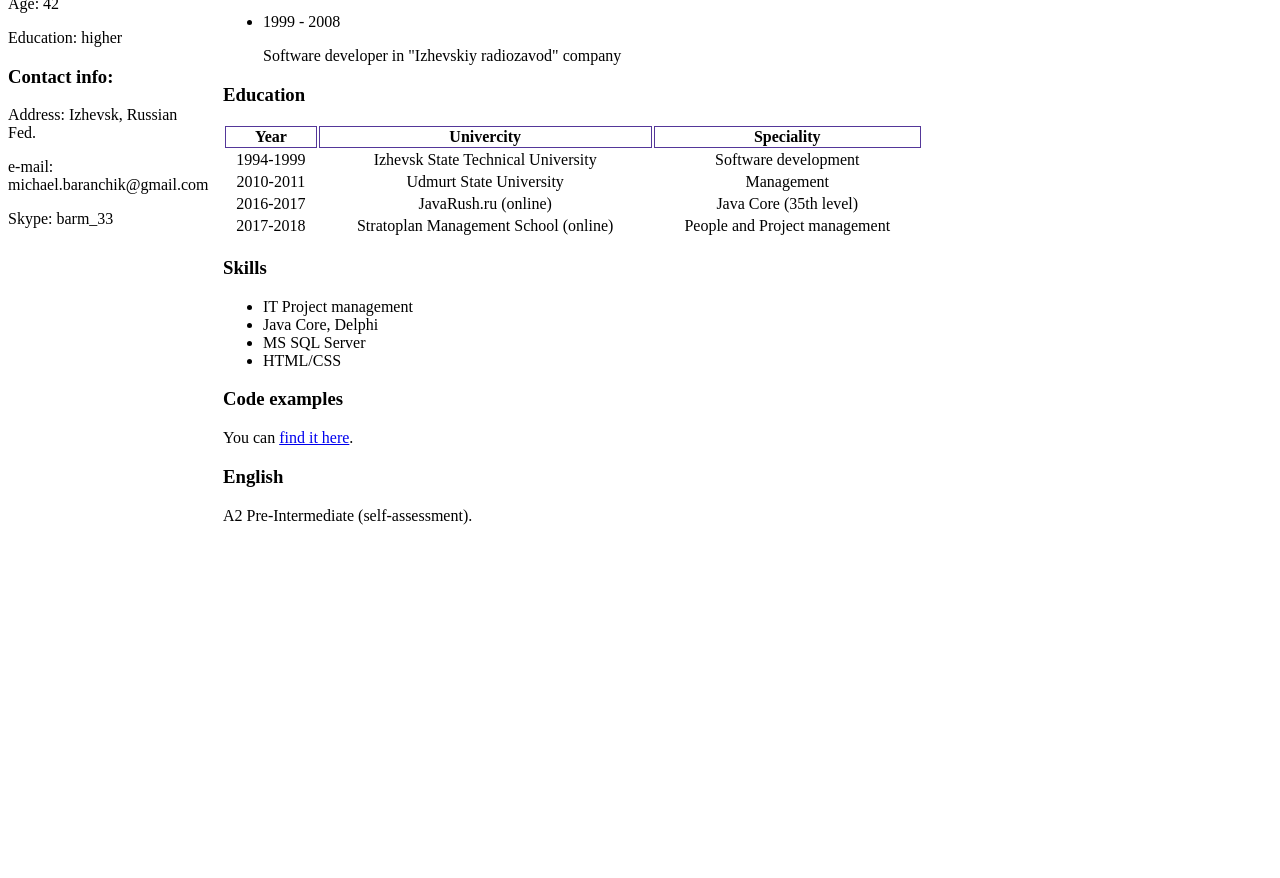
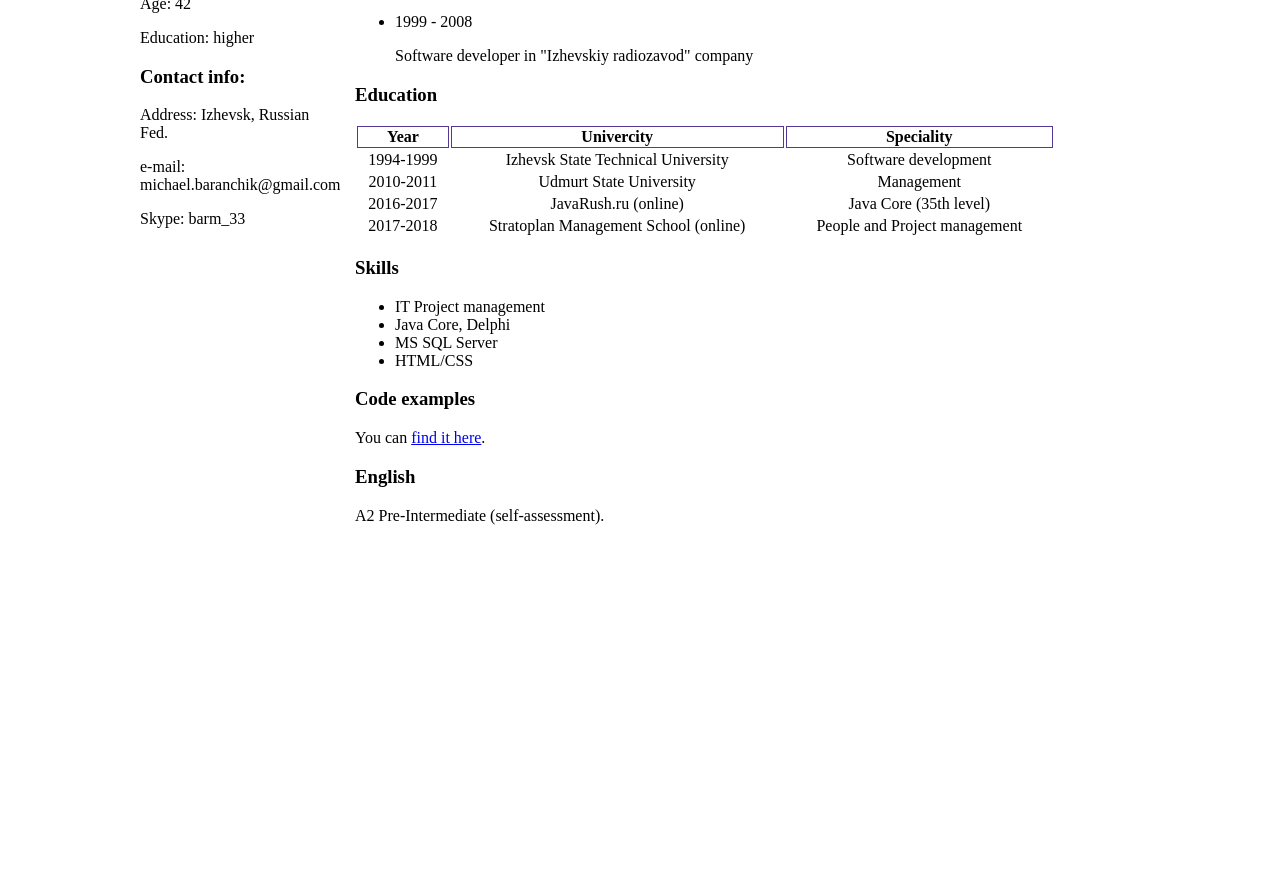
Before and after one commit to mb00mer/rsschool-cv, a plain HTML site: page index.html in a window 1280 px wide. Shown: the part 372-1250 px from the top of the page. After the commit the page ends 1016 px from the top, so only its background shows below. Drawn offline with Linux system fonts and the light colour scheme.

Commit message:
fix: center the cv on a screen

```diff
--- a/style/style.css
+++ b/style/style.css
@@ -1,8 +1,11 @@
 .container {
   display: grid;
   width: 1000px;
+  height: 1000px;
   grid-template: 1fr 1fr 1fr / 200px 1fr;
   grid-gap: 10px 15px;
+  margin-left: auto;
+  margin-right: auto;
 }
 
 .photo {
```
